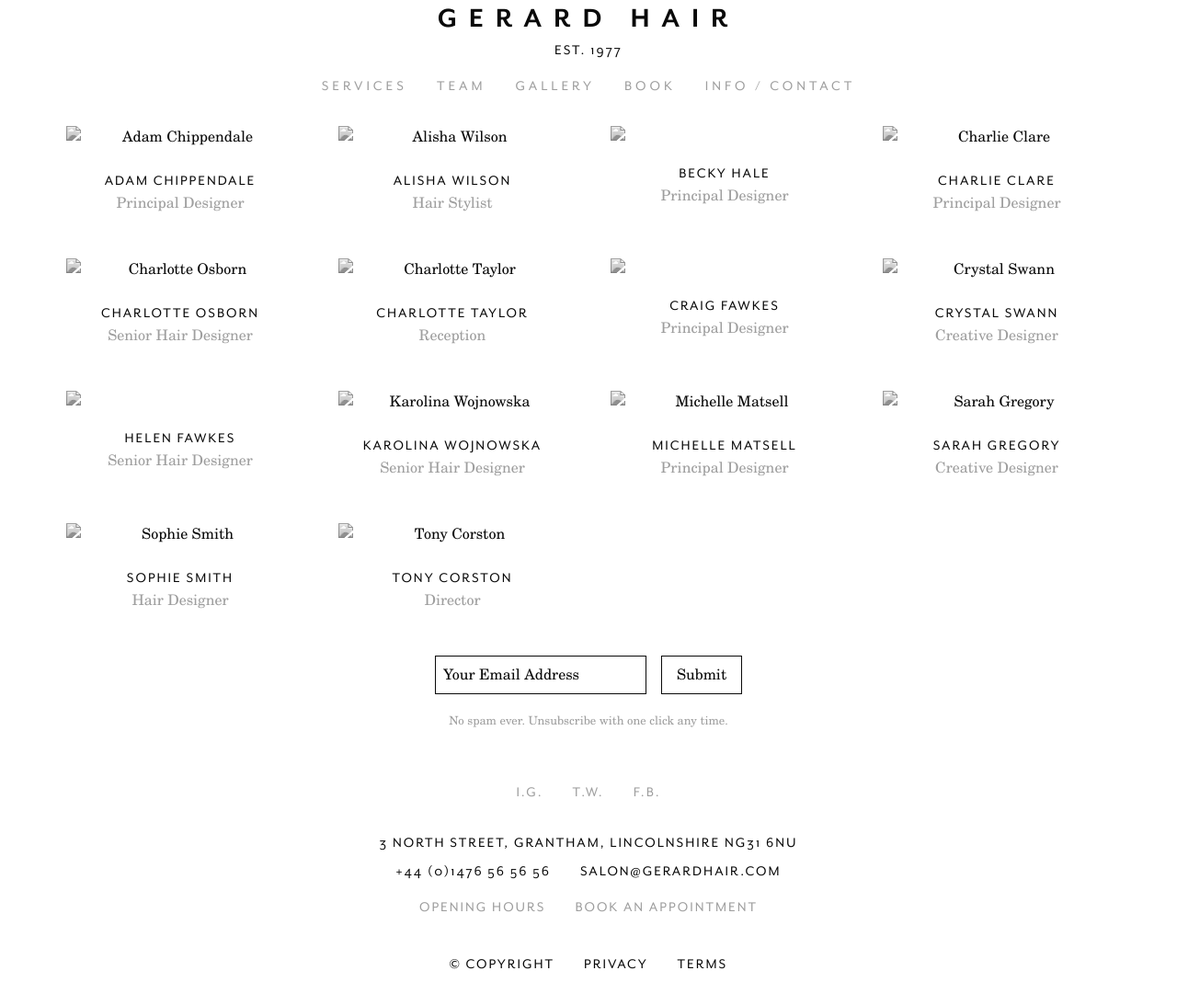
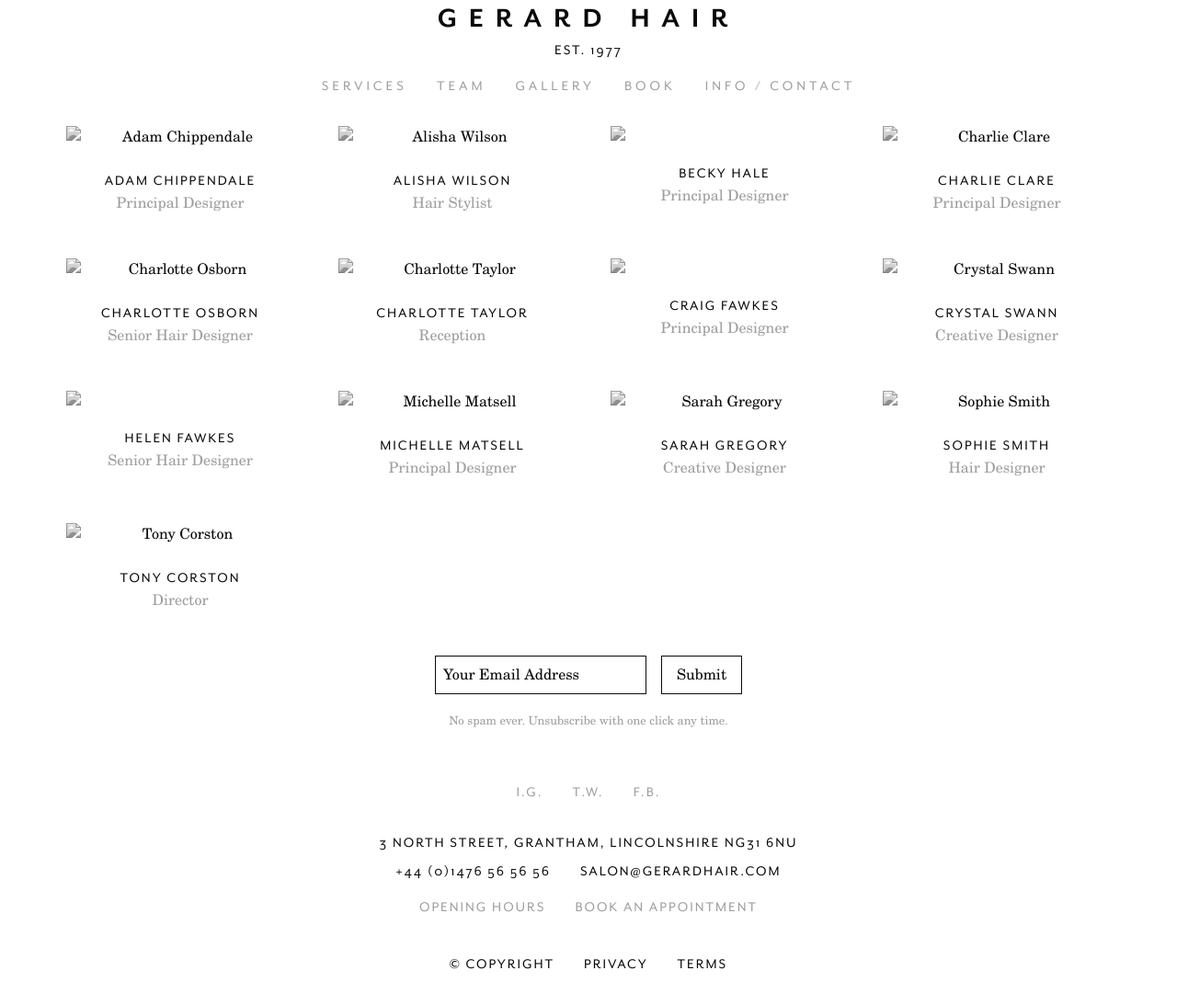
Before and after one commit to garethjohnsdesign/gerardhair.archive, a Jekyll site: the page built from team.md, in a window 1280 px wide, cut to the strip 136-1260 px from the top of the page. Shown: the top 1093 px of the strip at 92% size. Built offline with Jekyll 4.4.1, drawn with Linux system fonts in a browser that asks for light colours.

Commit message:
Updated Team

```diff
--- a/team.md
+++ b/team.md
@@ -30,9 +30,6 @@ team:
 - name: Helen Fawkes
   image:
   job-title: Senior Hair Designer
-- name: Karolina Wojnowska
-  image: "/uploads/karolina-wojnowska.jpg"
-  job-title: Senior Hair Designer
 - name: Michelle Matsell
   image: "/uploads/michelle-matsell.jpg"
   job-title: Principal Designer
```
